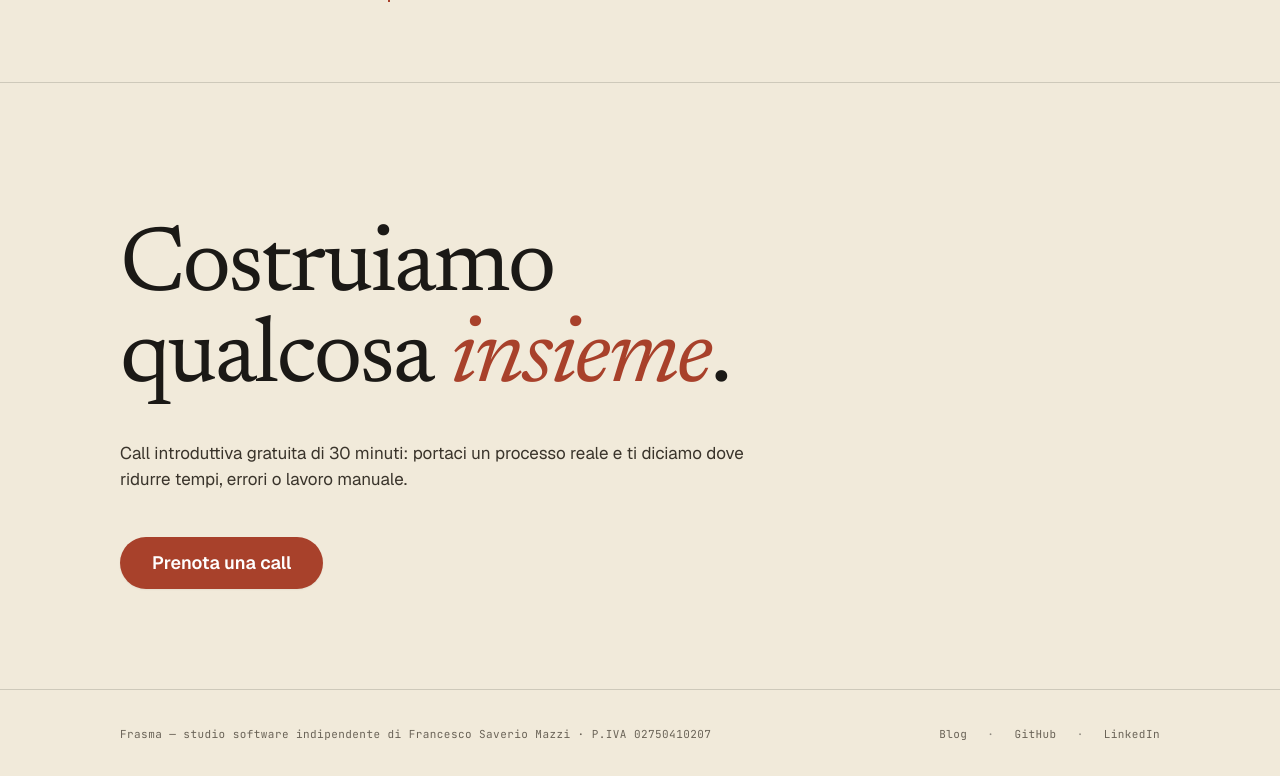
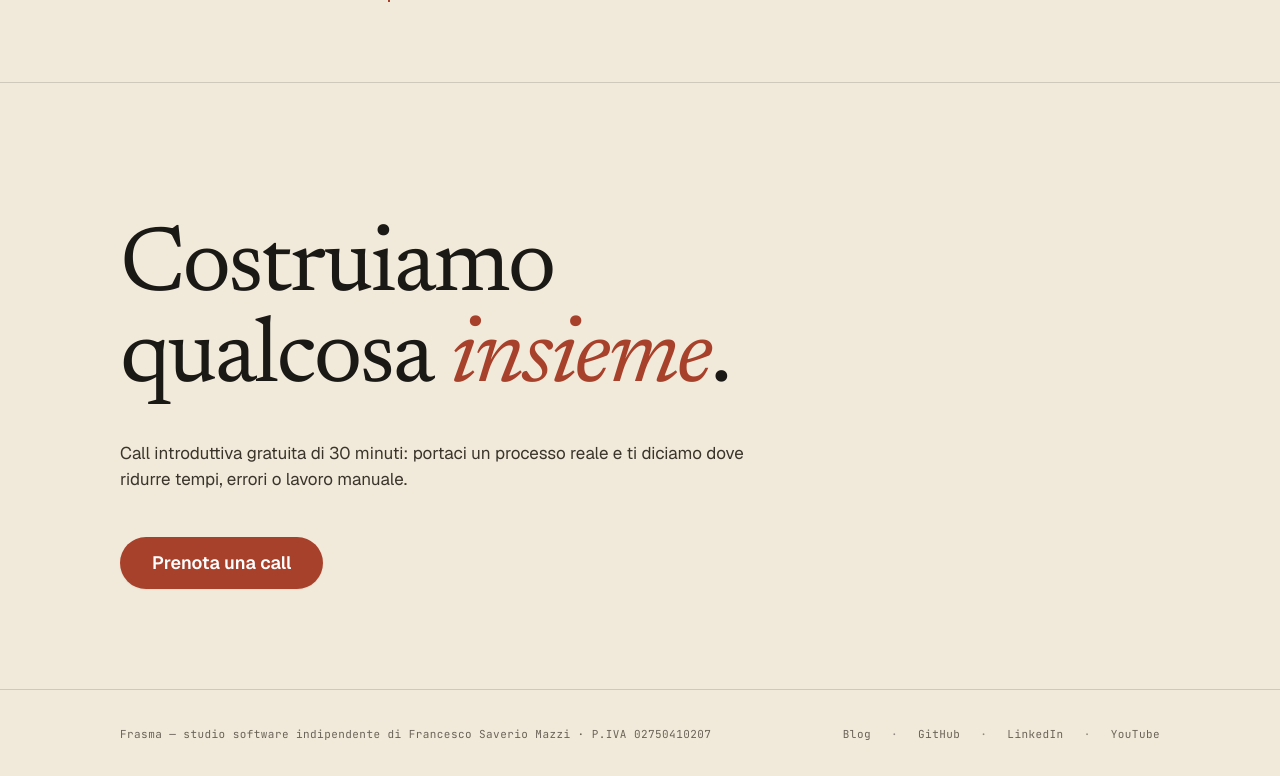
Before and after one commit to francemazzi/frasma, a Next.js app: page / in a window 1280 px wide. Shown: the part 4868-5644 px from the top of the page. Built offline with nearby package versions, Linux system fonts and the light colour scheme.

Commit message:
feat: add YouTube link to Footer component for enhanced social media presence

```diff
--- a/components/organism/Footer.tsx
+++ b/components/organism/Footer.tsx
@@ -43,6 +43,15 @@ export default function Footer() {
             >
               LinkedIn
             </Link>
+            <span className="text-ink-faint">·</span>
+            <Link
+              href="https://www.youtube.com/@frasmatech"
+              target="_blank"
+              rel="noopener noreferrer"
+              className="hover:text-accent transition-colors"
+            >
+              YouTube
+            </Link>
           </div>
         </div>
       </div>
```
